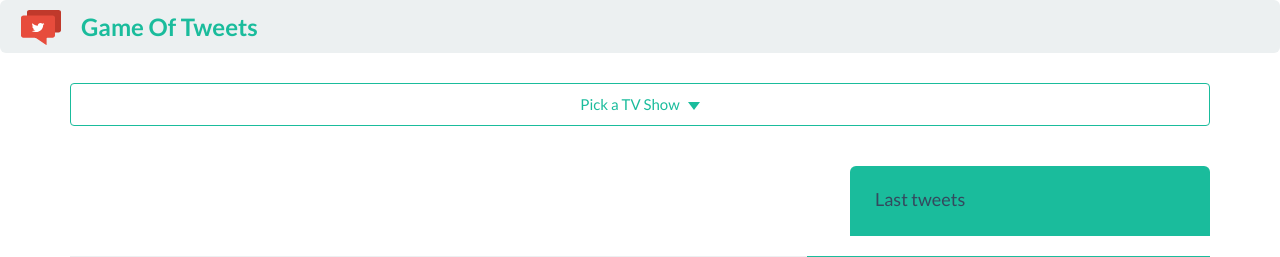
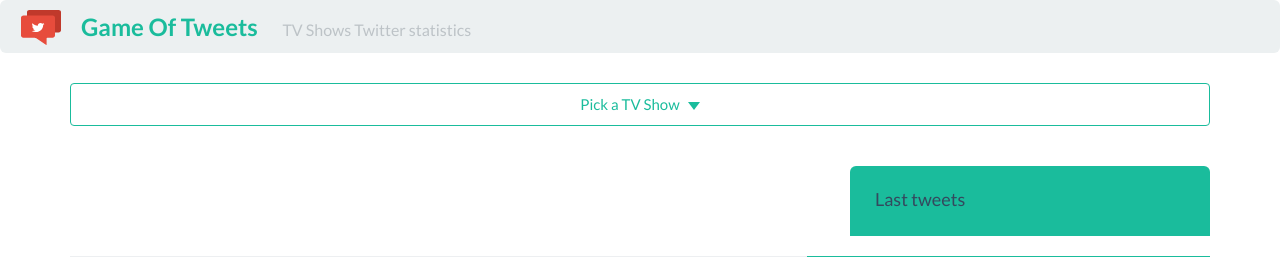
Before and after one commit to devictr/adb-isep, a Django app: page / in a window 1280 px wide. Shown: the top 257 px of the page. Run offline with Django 3.2, Linux system fonts and the light colour scheme; data that the repository does not hold is empty; some libraries are stand-ins or nearby versions.

Commit message:
Amélioration du design

```diff
--- a/tweets/static/app/views/home.html
+++ b/tweets/static/app/views/home.html
@@ -6,6 +6,9 @@
             </button>
             <span class="dropdown-arrow"></span>
             <ul class="dropdown-menu" style="width: 100%;">
+                <li style="width: 100%;" ng-class="{'selected': element==currentTVShow}"><a href=""
+                                                                                            ng-click="chooseTVShow('All')">All</a>
+                </li>
                 <li style="width: 100%;" ng-class="{'selected': element==currentTVShow}"
                     ng-repeat="element in tvShowsNames | orderBy: 'toString()'"><a href=""
                                                                                    ng-click="chooseTVShow(element)">{{ element }}</a>
--- a/tweets/static/css/app.css
+++ b/tweets/static/css/app.css
@@ -28,3 +28,11 @@
     margin-right: 20px;
     padding-bottom: 5px;
 }
+
+.navbar-brand em {
+    margin-left: 20px;
+    font-size: 16px;
+    font-style: normal;
+    font-weight: normal;
+    color: #BDC3C7;
+}
--- a/tweets/templates/base.html
+++ b/tweets/templates/base.html
@@ -31,7 +31,7 @@
 <nav class="navbar navbar-default" role="navigation">
     <div class="navbar-header">
         <a class="navbar-brand" href="#"><img src="{% static "images/icons/svg/chat.svg" %}"
-                                              alt=""/>Game Of Tweets</a>
+                                              alt=""/>Game Of Tweets <em>TV Shows Twitter statistics</em></a>
     </div>
 </nav>
 <div class="container">
```
